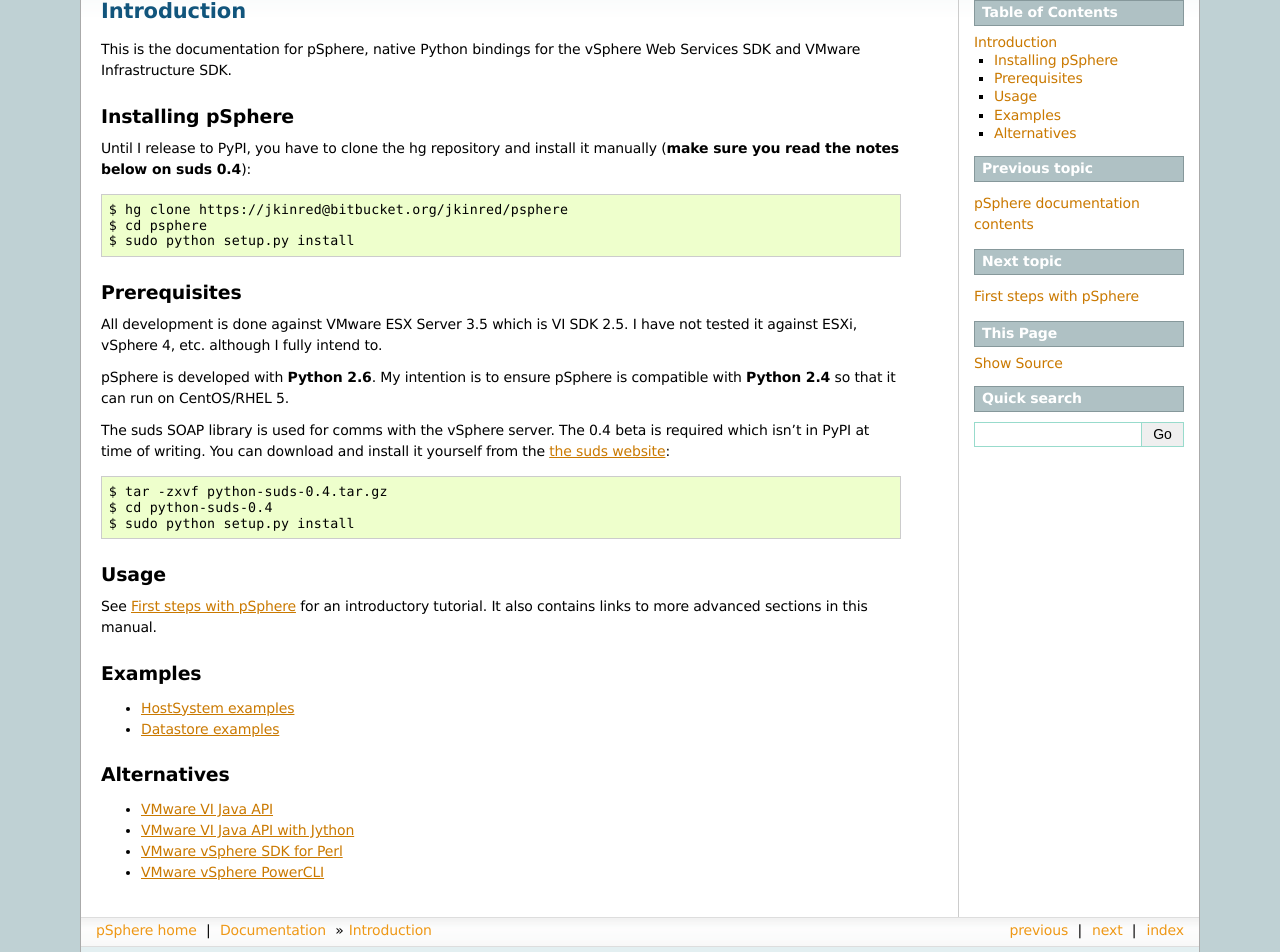
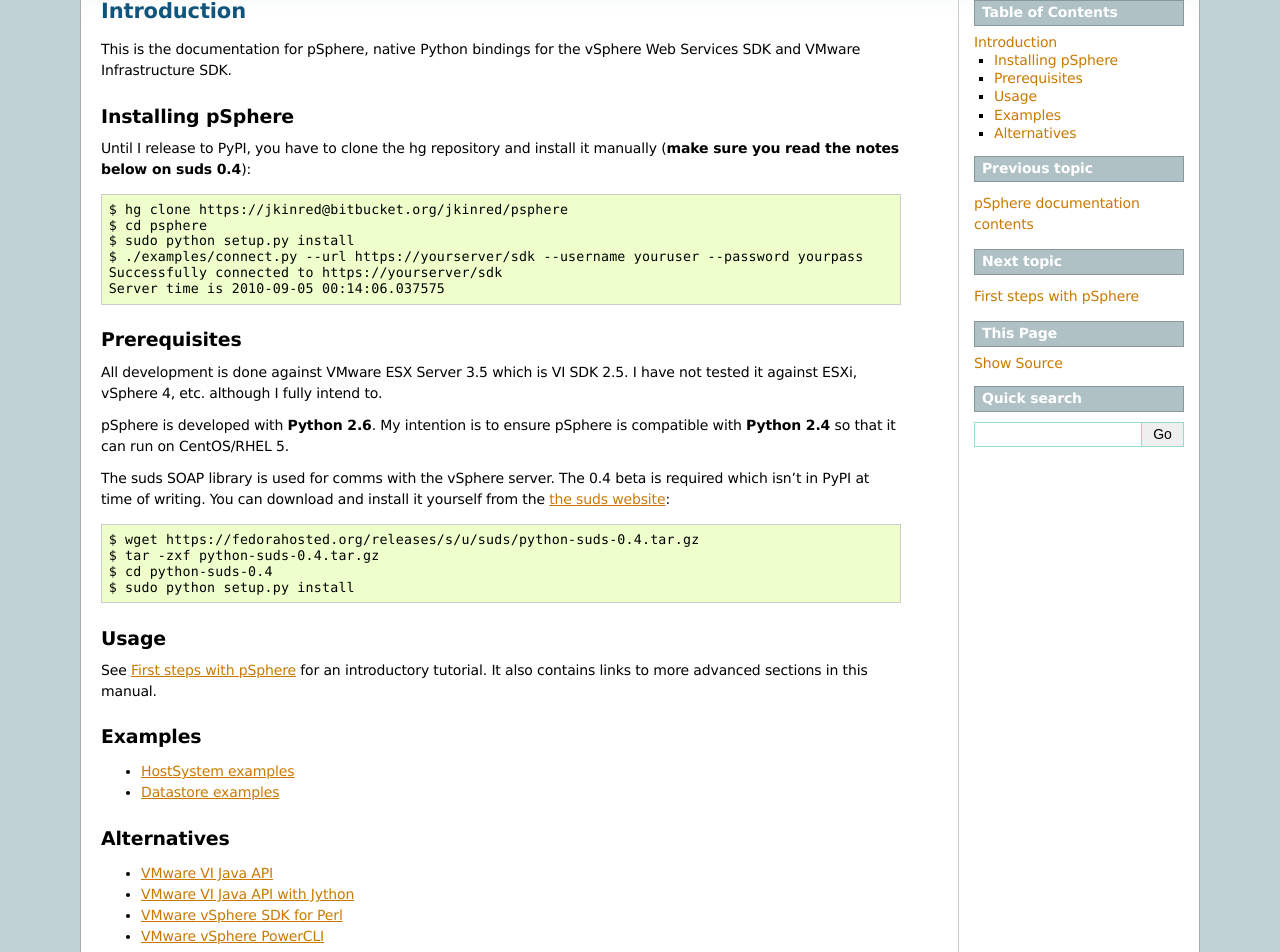
Before and after one commit to psphere-project/psphere, a Sphinx documentation site: the page built from doc/intro.rst, in a window 1280 px wide. Shown: the part 383-1335 px from the top of the page. Built offline with Sphinx 7.4.7, drawn with Linux system fonts in a browser that asks for light colours.

Commit message:
More doco on getting suds. Example of using pSphere after installation.

```diff
--- a/doc/intro.rst
+++ b/doc/intro.rst
@@ -13,6 +13,10 @@
     $ hg clone https://jkinred@bitbucket.org/jkinred/psphere
     $ cd psphere
     $ sudo python setup.py install
+    $ ./examples/connect.py --url https://yourserver/sdk --username youruser --password yourpass
+    Successfully connected to https://yourserver/sdk
+    Server time is 2010-09-05 00:14:06.037575
+
 
 
 Prerequisites
@@ -28,7 +32,8 @@
 is required which isn't in PyPI at time of writing. You can download and
 install it yourself from the `the suds website`_::
 
-    $ tar -zxvf python-suds-0.4.tar.gz
+    $ wget https://fedorahosted.org/releases/s/u/suds/python-suds-0.4.tar.gz
+    $ tar -zxf python-suds-0.4.tar.gz
     $ cd python-suds-0.4
     $ sudo python setup.py install
 
```
